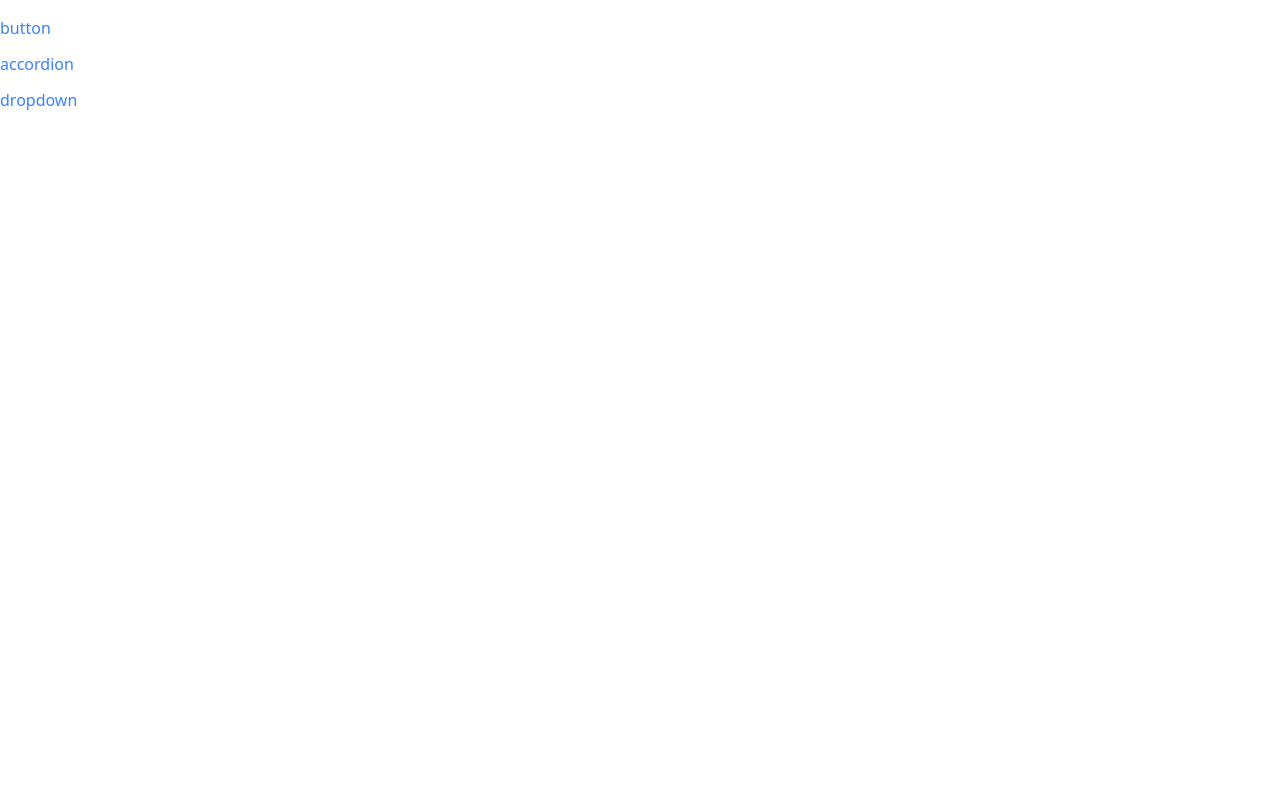
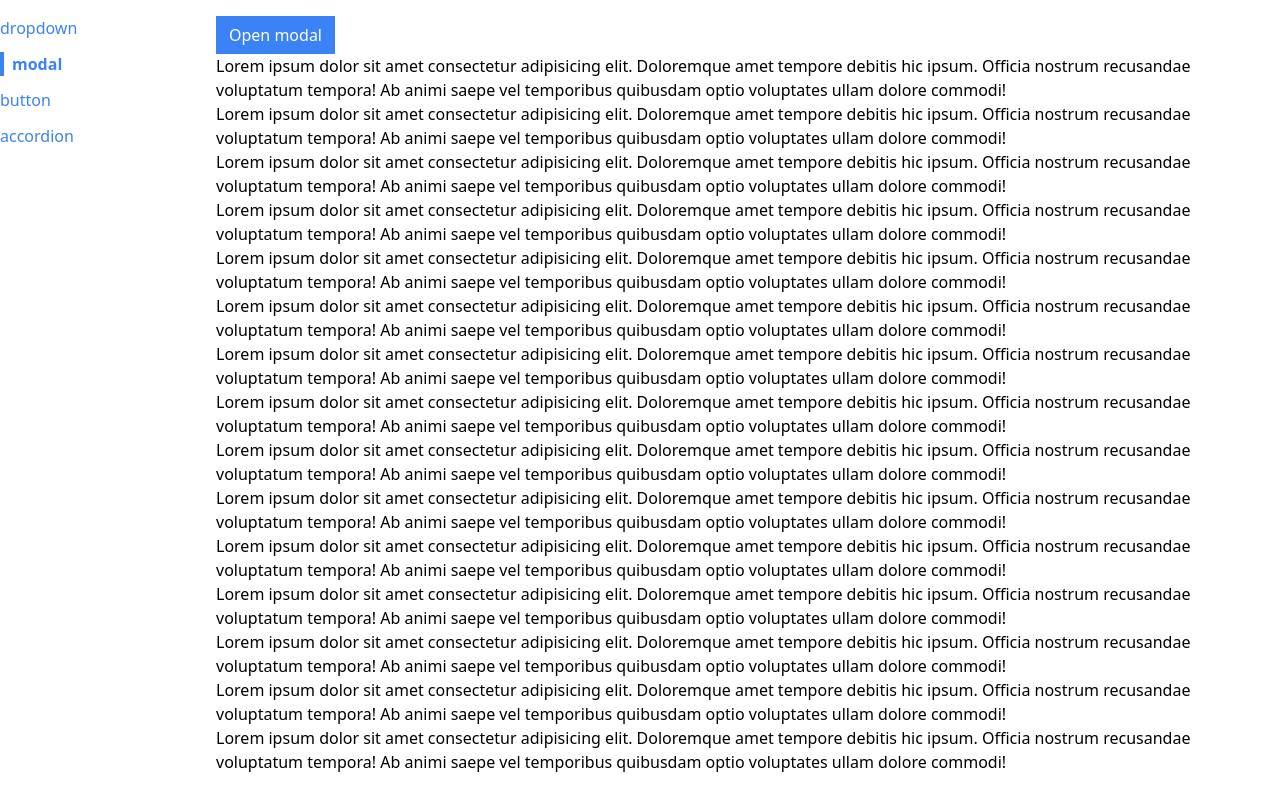
Before and after one commit to KenAtopos/react_practice, a React (Create React App) app in the folder comps/: page /modal in a window 1280 px wide. Built offline with nearby package versions, Linux system fonts and the light colour scheme.

Commit message:
finish the modal design

```diff
--- a/comps/public/index.html
+++ b/comps/public/index.html
@@ -39,5 +39,6 @@
       To begin the development, run `npm start` or `yarn start`.
       To create a production bundle, use `npm run build` or `yarn build`.
     -->
+    <div class="modal-container"></div>
   </body>
 </html>
--- a/comps/src/App.js
+++ b/comps/src/App.js
@@ -3,20 +3,24 @@
 import AccordionPage from "./pages/AccordionPage";
 import DropdownPage from "./pages/DropdownPage";
 import ButtonPage from "./pages/ButtonPage";
+import ModalPage from "./pages/ModalPage";
 
 function App() {
   return (
     <div className="container mx-auto grid grid-cols-6 gap-4 mt-4">
       <Sidebar />
       <div className="col-span-5">
+        <Route path="/">
+          <DropdownPage />
+        </Route>
+        <Route path="/modal">
+          <ModalPage />
+        </Route>
         <Route path="/button">
           <ButtonPage />
         </Route>
         <Route path="/accordion">
           <AccordionPage />
-        </Route>
-        <Route path="/">
-          <DropdownPage />
         </Route>
       </div>
     </div>
--- /dev/null
+++ b/comps/src/components/Modal.js
@@ -0,0 +1,30 @@
+import ReactDOM from "react-dom";
+import { useEffect } from "react";
+
+function Modal({ children, actionBar, onClose }) {
+  useEffect(() => {
+    document.body.classList.add("overflow-hidden");
+
+    return () => {
+      document.body.classList.remove("overflow-hidden");
+    };
+  }, []);
+
+  return ReactDOM.createPortal(
+    <div>
+      <div
+        onClick={onClose}
+        className="fixed inset-0 bg-gray-300 opacity-80"
+      ></div>
+      <div className="fixed inset-40 p-10 bg-white">
+        <div className="flex flex-col justify-between h-full">
+          {children}
+          <div className="flex justify-end">{actionBar}</div>
+        </div>
+      </div>
+    </div>,
+    document.querySelector(".modal-container")
+  );
+}
+
+export default Modal;
--- a/comps/src/components/Sidebar.js
+++ b/comps/src/components/Sidebar.js
@@ -2,9 +2,10 @@
 
 function Sidebar() {
   const links = [
+    { label: "dropdown", path: "/" },
+    { label: "modal", path: "/modal" },
     { label: "button", path: "/button" },
     { label: "accordion", path: "/accordion" },
-    { label: "dropdown", path: "/" },
   ];
 
   const renderedLinks = links.map((link) => {
--- /dev/null
+++ b/comps/src/pages/ModalPage.js
@@ -0,0 +1,130 @@
+import { useState } from "react";
+import Modal from "../components/Modal";
+import Button from "../components/Button";
+
+function ModalPage() {
+  const [showModal, setShowModal] = useState(false);
+
+  const handleClick = () => {
+    setShowModal(true);
+  };
+
+  const handleClose = () => {
+    setShowModal(false);
+  };
+
+  const actionBar = (
+    <div>
+      <Button primary onClick={handleClose}>
+        I accept
+      </Button>
+    </div>
+  );
+
+  const modal = (
+    <Modal onClose={handleClose} actionBar={actionBar}>
+      <p>Here is an important agreement for you to accept</p>
+    </Modal>
+  );
+
+  return (
+    <div>
+      <Button primary onClick={handleClick}>
+        Open modal
+      </Button>
+      {showModal && modal}
+      <p>
+        Lorem ipsum dolor sit amet consectetur adipisicing elit. Doloremque amet
+        tempore debitis hic ipsum. Officia nostrum recusandae voluptatum
+        tempora! Ab animi saepe vel temporibus quibusdam optio voluptates ullam
+        dolore commodi!
+      </p>
+      <p>
+        Lorem ipsum dolor sit amet consectetur adipisicing elit. Doloremque amet
+        tempore debitis hic ipsum. Officia nostrum recusandae voluptatum
+        tempora! Ab animi saepe vel temporibus quibusdam optio voluptates ullam
+        dolore commodi!
+      </p>
+      <p>
+        Lorem ipsum dolor sit amet consectetur adipisicing elit. Doloremque amet
+        tempore debitis hic ipsum. Officia nostrum recusandae voluptatum
+        tempora! Ab animi saepe vel temporibus quibusdam optio voluptates ullam
+        dolore commodi!
+      </p>
+      <p>
+        Lorem ipsum dolor sit amet consectetur adipisicing elit. Doloremque amet
+        tempore debitis hic ipsum. Officia nostrum recusandae voluptatum
+        tempora! Ab animi saepe vel temporibus quibusdam optio voluptates ullam
+        dolore commodi!
+      </p>
+      <p>
+        Lorem ipsum dolor sit amet consectetur adipisicing elit. Doloremque amet
+        tempore debitis hic ipsum. Officia nostrum recusandae voluptatum
+        tempora! Ab animi saepe vel temporibus quibusdam optio voluptates ullam
+        dolore commodi!
+      </p>
+      <p>
+        Lorem ipsum dolor sit amet consectetur adipisicing elit. Doloremque amet
+        tempore debitis hic ipsum. Officia nostrum recusandae voluptatum
+        tempora! Ab animi saepe vel temporibus quibusdam optio voluptates ullam
+        dolore commodi!
+      </p>
+      <p>
+        Lorem ipsum dolor sit amet consectetur adipisicing elit. Doloremque amet
+        tempore debitis hic ipsum. Officia nostrum recusandae voluptatum
+        tempora! Ab animi saepe vel temporibus quibusdam optio voluptates ullam
+        dolore commodi!
+      </p>
+      <p>
+        Lorem ipsum dolor sit amet consectetur adipisicing elit. Doloremque amet
+        tempore debitis hic ipsum. Officia nostrum recusandae voluptatum
+        tempora! Ab animi saepe vel temporibus quibusdam optio voluptates ullam
+        dolore commodi!
+      </p>
+      <p>
+        Lorem ipsum dolor sit amet consectetur adipisicing elit. Doloremque amet
+        tempore debitis hic ipsum. Officia nostrum recusandae voluptatum
+        tempora! Ab animi saepe vel temporibus quibusdam optio voluptates ullam
+        dolore commodi!
+      </p>
+      <p>
+        Lorem ipsum dolor sit amet consectetur adipisicing elit. Doloremque amet
+        tempore debitis hic ipsum. Officia nostrum recusandae voluptatum
+        tempora! Ab animi saepe vel temporibus quibusdam optio voluptates ullam
+        dolore commodi!
+      </p>
+      <p>
+        Lorem ipsum dolor sit amet consectetur adipisicing elit. Doloremque amet
+        tempore debitis hic ipsum. Officia nostrum recusandae voluptatum
+        tempora! Ab animi saepe vel temporibus quibusdam optio voluptates ullam
+        dolore commodi!
+      </p>
+      <p>
+        Lorem ipsum dolor sit amet consectetur adipisicing elit. Doloremque amet
+        tempore debitis hic ipsum. Officia nostrum recusandae voluptatum
+        tempora! Ab animi saepe vel temporibus quibusdam optio voluptates ullam
+        dolore commodi!
+      </p>
+      <p>
+        Lorem ipsum dolor sit amet consectetur adipisicing elit. Doloremque amet
+        tempore debitis hic ipsum. Officia nostrum recusandae voluptatum
+        tempora! Ab animi saepe vel temporibus quibusdam optio voluptates ullam
+        dolore commodi!
+      </p>
+      <p>
+        Lorem ipsum dolor sit amet consectetur adipisicing elit. Doloremque amet
+        tempore debitis hic ipsum. Officia nostrum recusandae voluptatum
+        tempora! Ab animi saepe vel temporibus quibusdam optio voluptates ullam
+        dolore commodi!
+      </p>
+      <p>
+        Lorem ipsum dolor sit amet consectetur adipisicing elit. Doloremque amet
+        tempore debitis hic ipsum. Officia nostrum recusandae voluptatum
+        tempora! Ab animi saepe vel temporibus quibusdam optio voluptates ullam
+        dolore commodi!
+      </p>
+    </div>
+  );
+}
+
+export default ModalPage;
```
